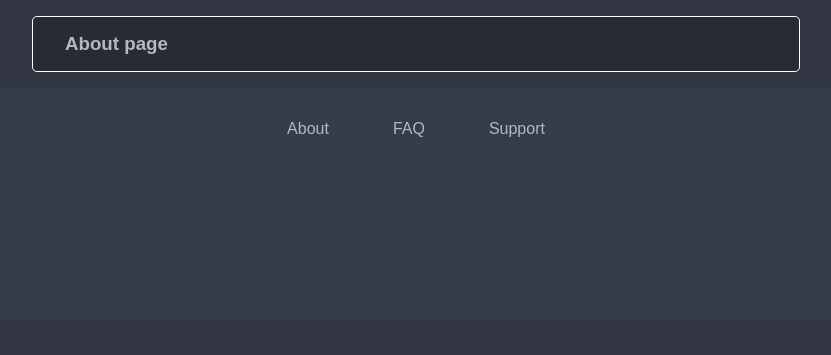
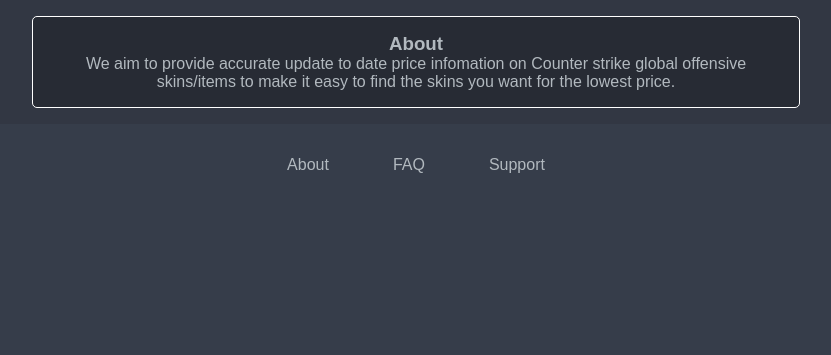
Before and after one commit to Logtism/CSGO-Compare-school, a Django app: page /info/about/ in a window 1280 px wide. Shown: the part 49-404 px from the top of the page, without its empty margins (224-1055 px from the left). Run offline with Django 4.2, Linux system fonts and the light colour scheme; data comes from the database, SQL or seed files in the repository; data that the repository does not hold is empty; parts of the project's set-up code (start-up, migrations or seed data) failed here and were passed over.

Commit message:
Updated `about` page
- Updated `about` page template
- Updated `base` template to link to about in footer
- Imported `pyyaml` into virtual environment

```diff
--- a/csgo_compare/base/templates/base/base.html
+++ b/csgo_compare/base/templates/base/base.html
@@ -117,7 +117,7 @@
       <div class="container">
         <div class="flex-row footer-grid">
           <div class="footer-column">
-            <a>About</a>
+            <a href="{% url 'info-about' %}" class="text-dec-none">About</a>
           </div>
 
           <div class="footer-column">
--- a/csgo_compare/info/templates/info/about.html
+++ b/csgo_compare/info/templates/info/about.html
@@ -2,7 +2,11 @@
 {% block content %}
 <div class="container">
   <div class="content">
-    <h3>About page</h3>
+    <h3 class="text-center">About</h3>
+    <p class="text-center">
+      We aim to provide accurate update to date price infomation on Counter strike global offensive skins/items
+      to make it easy to find the skins you want for the lowest price.
+    </p>
   </div>
 </div>
 {% endblock content %}
```
Also changed, not shown: 2 other files.
